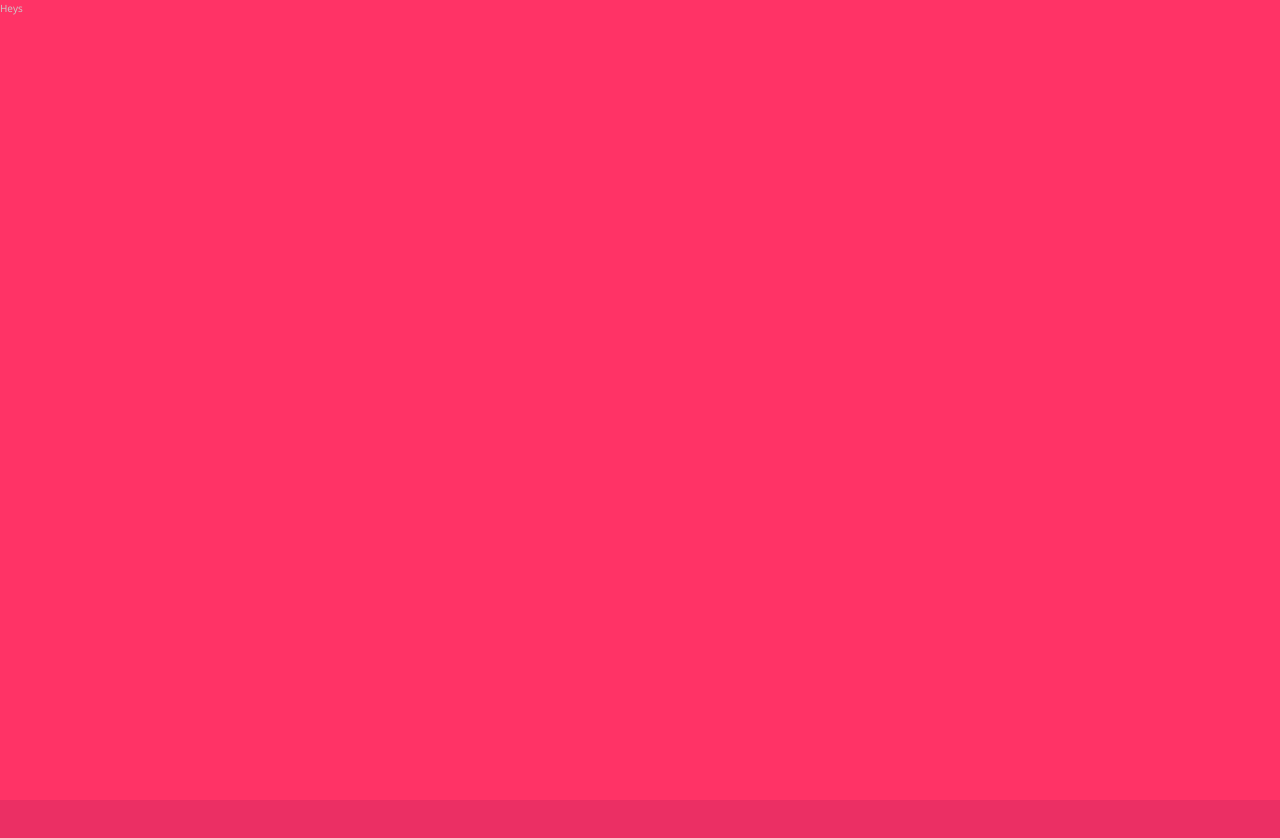
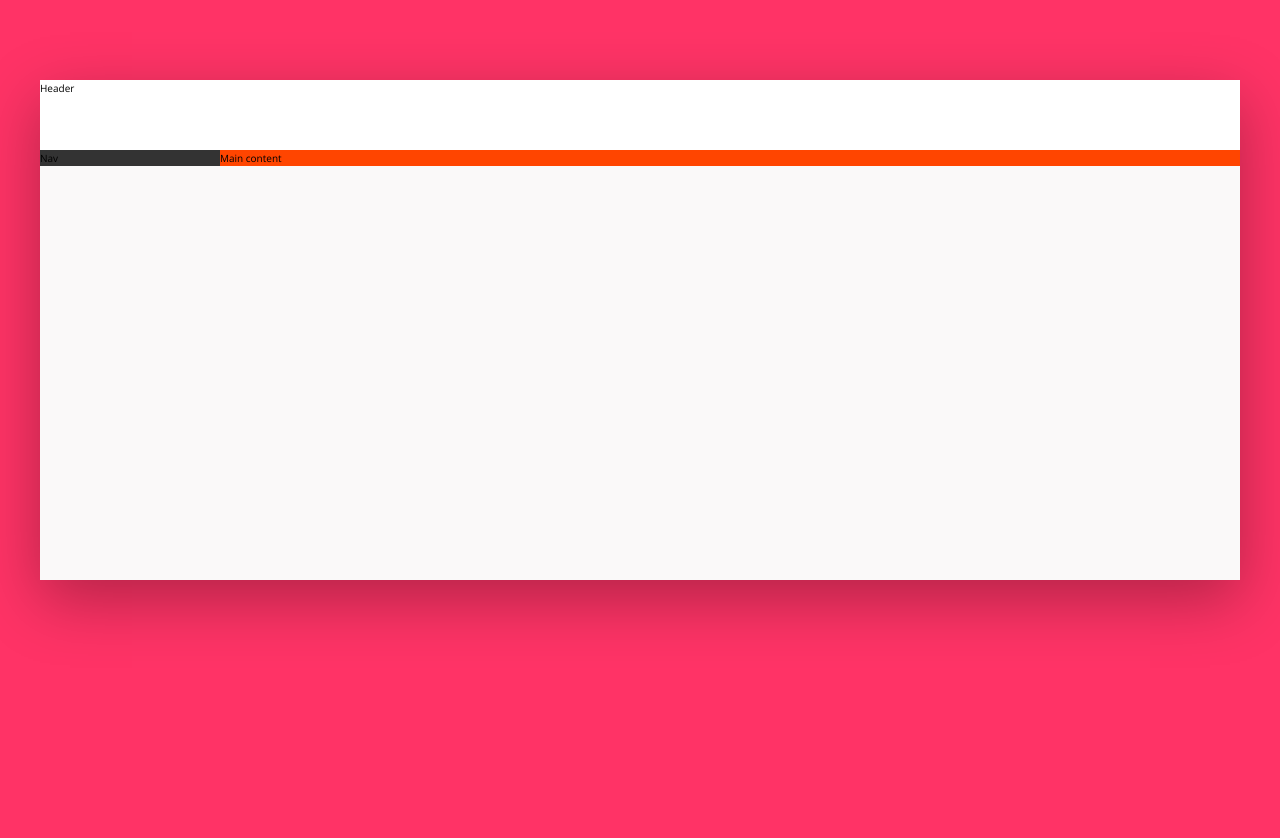
Before and after one commit to sourabhgrover/Trillo-Flexbox, a website: page index.html in a window 1280 px wide. Before the commit the page ends 800 px from the top, so only its background shows below. Drawn offline with nearby package versions, Linux system fonts and the light colour scheme.

Commit message:
Building the overall layout

```diff
--- a/css/base.scss
+++ b/css/base.scss
@@ -20,14 +20,16 @@ Grey dark 3: #999
     --color-primary-light: #FF3366;
     --color-primary-dark: #FF3366;
 
-    --grey-light-1: #faf9f9;
---grey-light-2: #f4f2f2;
---grey-light-3: #f0eeee;
---grey-light-4: #ccc;
+    --color-grey-light-1: #faf9f9;
+--color-grey-light-2: #f4f2f2;
+--color-grey-light-3: #f0eeee;
+--color-grey-light-4: #ccc;
 
---grey-dark-1: #333;
---grey-dark-2: #777;
---grey-dark-3: #999;
+--color-grey-dark-1: #333;
+--color-grey-dark-2: #777;
+--color-grey-dark-3: #999;
+
+--shadow-dark: 0 2rem 6rem rgba(0,0,0,0.3);
 
 }
 
--- a/css/layout.scss
+++ b/css/layout.scss
@@ -0,0 +1,27 @@
+.container{
+    background-color: var(--color-grey-light-1);
+    margin: 8rem auto;
+    max-width: 120rem;
+    min-height: 50rem;
+    box-shadow: var(--shadow-dark);
+}
+
+.header{
+    background-color: #fff;
+    height: 7rem;
+    border-bottom: var(--color-grey-light-2) ;
+}
+
+.content{
+display: flex;
+}
+
+.sidebar{
+flex: 0 0 18rem;
+background-color: var(--color-grey-dark-1);
+}
+
+.hotel-view{
+    background-color: orangered;
+flex: 1;
+}
--- a/index.html
+++ b/index.html
@@ -13,6 +13,12 @@
         <title>trillo &mdash; Your all-in-one booking app</title>
     </head>
     <body>
-        Heys
+        <div class="container">
+            <header class="header">Header</header>
+            <div class="content">
+                <nav class="sidebar">Nav</nav>
+                <main class="hotel-view">Main content</main>
+            </div>
+        </div>
     </body>
 </html>
```
Also changed, not shown: css/base.css, css/layout.css, 2 other files.
